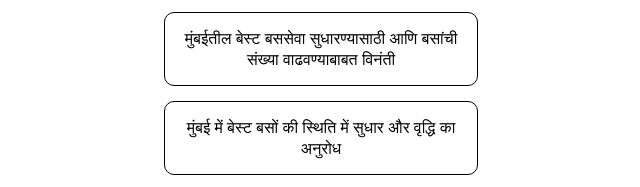
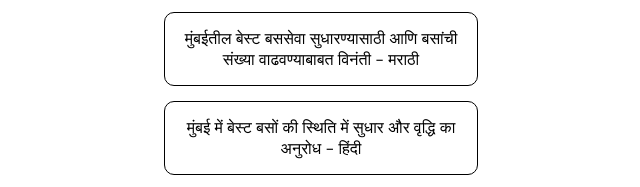
Before and after one commit to thereisnoearthb/PudheChala, a plain HTML site: page index.html in a window 1280 px wide. Shown: the part 1141-1328 px from the top of the page, without its empty margins (319-959 px from the left). Drawn offline with nearby package versions, Linux system fonts and the light colour scheme; a web font is replaced by a local one.

Commit message:
Added language tags to each of the email petition buttons

```diff
--- a/index.html
+++ b/index.html
@@ -384,9 +384,9 @@
                 Registration for Bambai Bus Jan Sabha
             </a>
             <a class="link-button" target="_blank" rel="noopener noreferrer" href="marathimail.html">मुंबईतील बेस्ट बससेवा
-                सुधारण्यासाठी आणि बसांची संख्या वाढवण्याबाबत विनंती</a>
+                सुधारण्यासाठी आणि बसांची संख्या वाढवण्याबाबत विनंती - मराठी</a>
             <a class="link-button" target="_blank" rel="noopener noreferrer" href="hindimail.html">मुंबई में बेस्ट बसों की
-                स्थिति में सुधार और वृद्धि का अनुरोध</a>
+                स्थिति में सुधार और वृद्धि का अनुरोध - हिंदी</a>
         </div>
     </div>
 
```
